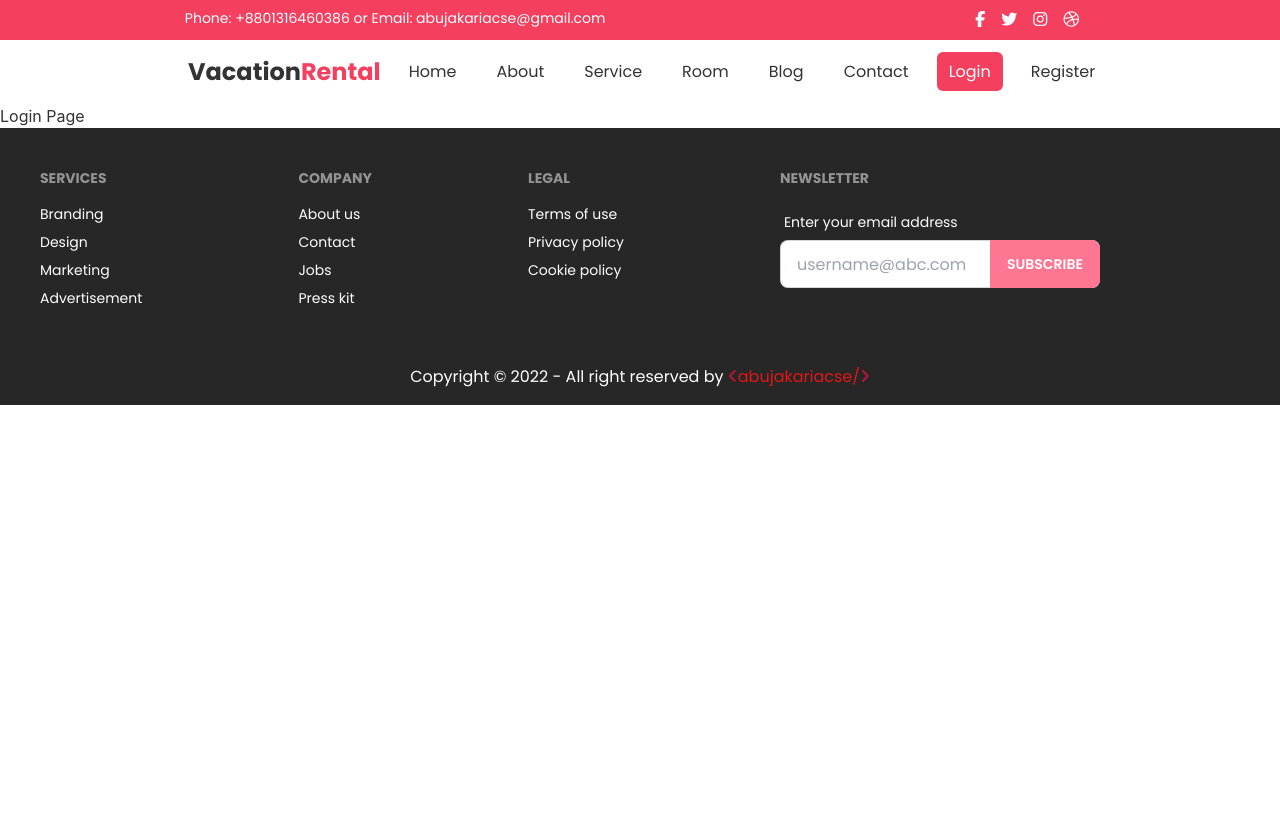
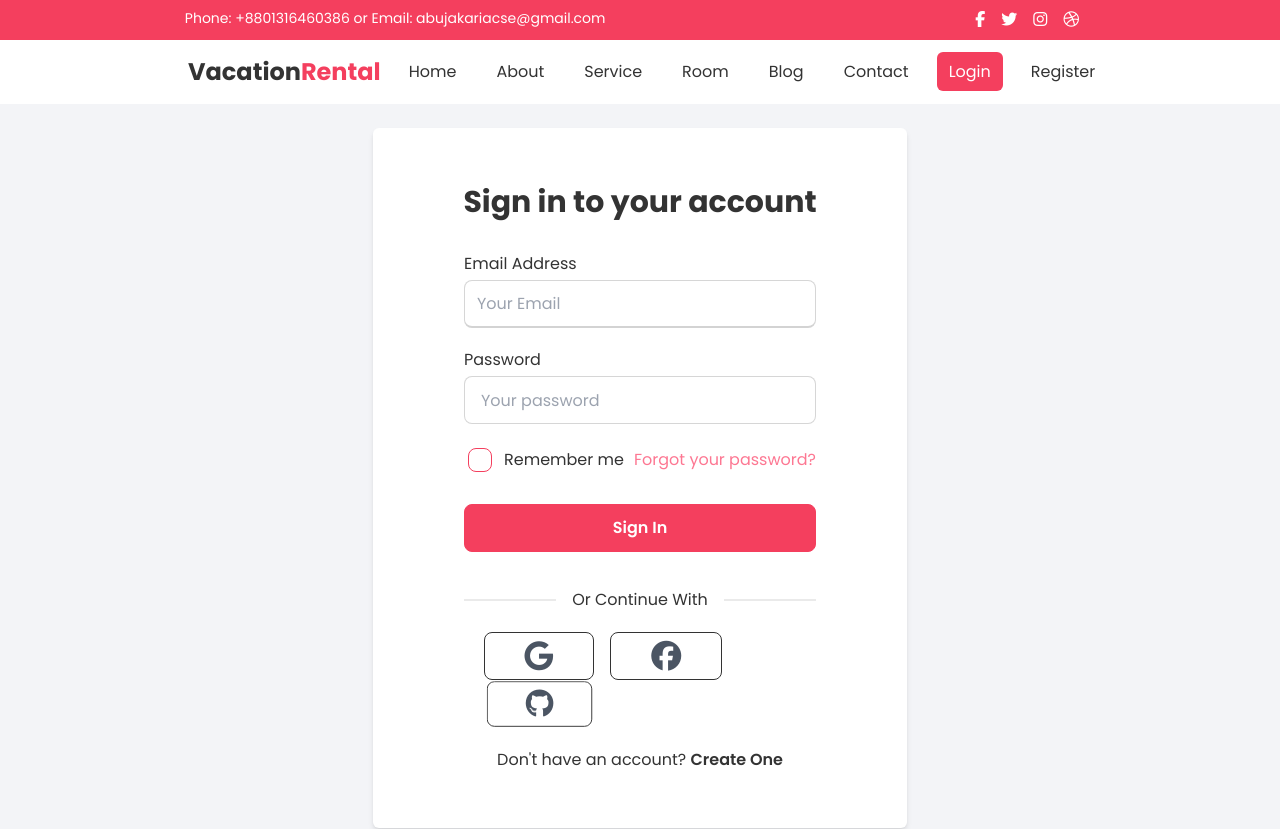
Before and after one commit to abujakariacse/vacation-rental, a React (Create React App) app: page /login in a window 1280 px wide. Shown: the top 829 px of the page. Before the commit the page ends 800 px from the top, so only its background shows below. Built offline with nearby package versions, Linux system fonts and the light colour scheme.

Commit message:
login page done

```diff
--- a/src/Pages/AppartmentRooms.js
+++ b/src/Pages/AppartmentRooms.js
@@ -2,9 +2,9 @@ import React from 'react';
 import { Parallax } from 'react-parallax';
 import RoomsBanner from '../images/about-banner.webp';
 import Room from './Shared/Room';
-import Loader from './Shared/Loader';
 import useRooms from '../hooks/useRooms';
 import { useNavigate } from 'react-router-dom';
+import ContentLoading from './Shared/ContentLoading';
 
 const AppartmentRooms = () => {
     const [rooms, isLoading] = useRooms();
@@ -14,7 +14,7 @@ const AppartmentRooms = () => {
     }
 
     if (isLoading) {
-        return <Loader />
+        return <ContentLoading />
     };
     return (
         <div className='font-[Poppins] min-h-screen'>
--- a/src/Pages/Blogs.js
+++ b/src/Pages/Blogs.js
@@ -1,13 +1,13 @@
 import React from 'react';
 import BlogsBannaer from '../images/blog-1.webp';
 import { Parallax } from 'react-parallax';
-import Loader from './Shared/Loader';
 import Blog from './Shared/Blog';
 import useBlogs from '../hooks/useBlogs';
+import ContentLoading from './Shared/ContentLoading';
 const Blogs = () => {
     const [blogs, isLoading] = useBlogs();
     if (isLoading) {
-        return <Loader />
+        return <ContentLoading />
     }
     return (
         <div className=' min-h-screen'>
--- a/src/Pages/Home/Banner.js
+++ b/src/Pages/Home/Banner.js
@@ -5,9 +5,9 @@ import "react-datepicker/dist/react-datepicker.css";
 import { Parallax } from 'react-parallax';
 import BgImage from '../../images/banner.webp';
 import useRooms from '../../hooks/useRooms';
-import Loader from '../Shared/Loader';
 import { Link, useNavigate } from 'react-router-dom';
 import Swal from 'sweetalert2';
+import ContentLoading from '../Shared/ContentLoading';
 
 const Banner = () => {
     const [room, isLoading] = useRooms();
@@ -62,7 +62,7 @@ const Banner = () => {
 
     };
     if (isLoading) {
-        return <Loader />
+        return <ContentLoading />
     }
     return (
         <div>
--- a/src/Pages/Home/Reviews.js
+++ b/src/Pages/Home/Reviews.js
@@ -10,7 +10,7 @@ import { Pagination, Navigation } from "swiper";
 import { useState } from "react";
 import { useEffect } from "react";
 import { useQuery } from "react-query";
-import Loader from "../Shared/Loader";
+import ContentLoading from "../Shared/ContentLoading";
 
 const Reviews = () => {
     const [windowSize, setWindowSize] = useState(window.innerWidth);
@@ -24,7 +24,7 @@ const Reviews = () => {
         fetch('http://localhost:5000/reviews')
             .then(res => res.json()));
     if (isLoading) {
-        return <Loader />
+        return <ContentLoading />
     }
 
     return (
--- a/src/Pages/Home/Rooms.js
+++ b/src/Pages/Home/Rooms.js
@@ -1,7 +1,7 @@
 import React from 'react';
 import { useNavigate } from 'react-router-dom';
 import useRooms from '../../hooks/useRooms';
-import Loader from '../Shared/Loader';
+import ContentLoading from '../Shared/ContentLoading';
 import Room from '../Shared/Room';
 
 const Rooms = () => {
@@ -13,7 +13,7 @@ const Rooms = () => {
     }
 
     if (isLoading) {
-        return <Loader />
+        return <ContentLoading />
     }
     return (
         <div className='bg-accent lg:py-20 py-5 font-[Poppins]'>
--- a/src/Pages/Login.js
+++ b/src/Pages/Login.js
@@ -1,9 +1,62 @@
 import React from 'react';
+import { Link } from 'react-router-dom';
 
 const Login = () => {
+    const handleFormSubmit = e => {
+        e.preventDefault();
+    }
     return (
-        <div>
-            <h2>Login Page</h2>
+        <div className='font-[Poppins] bg-accent flex justify-center'>
+            <div class="card bg-base-100 lg:w-5/12 lg:shadow-md lg:rounded-md rounded-none lg:my-6 lg:py-6">
+                <div class="card-body">
+                    <h1 className='lg:text-3xl text-2xl font-bold mb-6 text-center'>Sign in to your account</h1>
+                    <form onSubmit={handleFormSubmit}>
+                        <div>
+                            <div className='mb-5 lg:w-9/12 mx-auto'>
+                                <label className='block mb-1' htmlFor="email">Email Address</label>
+                                <input type="email" placeholder="Your Email" className="input input-bordered w-full placeholder:pl-2 max-w-lg focus:outline-none focus:border-2" />
+                            </div>
+                            <div className='my-4 lg:w-9/12 mx-auto'>
+                                <label className='block mb-1' htmlFor="password">Password</label>
+                                <input type="password" placeholder="Your password" className="input input-bordered w-full max-w-lg focus:outline-none focus:border-2" />
+                            </div>
+                            <div className='lg:w-9/12 mx-auto '>
+                                <div class="flex justify-between items-center">
+                                    <div>
+                                        <label className='label'>
+                                            <input type="checkbox" class="checkbox checkbox-primary" />
+                                            <span className='label-text ml-3 lg:text-base text-xs cursor-pointer'>Remember me</span>
+                                        </label>
+                                    </div>
+                                    <h4 className='text-secondary lg:text-base text-xs'><Link to='/passwordreset'>Forgot your password?</Link></h4>
+                                </div>
+                            </div>
+                            <div className='lg:mt-6 mt-2 text-center'>
+                                <input className='btn lg:w-9/12 w-full btn-primary text-base normal-case text-white' type="submit" value="Sign In" />
+                            </div>
+                            <div className='lg:w-9/12 mx-auto lg:mt-10'>
+                                <div class="divider">Or Continue With</div>
+                            </div>
+                            <div className='lg:w-8/12 w-11/12 mx-auto mt-6'>
+                                <button className="btn btn-outline px-10 hover:bg-transparent hover:text-black">
+                                    <i className="fa-brands fa-google text-3xl text-gray-600"></i>
+                                </button>
+                                <span className='mx-2'></span>
+                                <button className="btn btn-outline px-10 hover:bg-transparent hover:text-black">
+                                    <i className="fa-brands fa-facebook text-3xl text-gray-600"></i>
+                                </button>
+                                <span className='mx-2'></span>
+                                <button className="btn btn-outline px-10 lg:inline hidden hover:bg-transparent hover:text-black">
+                                    <i className="fa-brands fa-github text-3xl text-gray-600"></i>
+                                </button>
+                            </div>
+                            <div>
+                                <h2 className='text-center mt-5'>Don't have an account? <span className='font-semibold'><Link to='register'>Create One</Link></span></h2>
+                            </div>
+                        </div>
+                    </form>
+                </div>
+            </div>
         </div>
     );
 };
--- a/src/Pages/RoomDetail.js
+++ b/src/Pages/RoomDetail.js
@@ -5,8 +5,8 @@ import DatePicker from "react-datepicker";
 import WidthImg from '../images/icons/width.png';
 import BedImg from '../images/icons/bed.png';
 import InternetImg from '../images/icons/internet.png';
-import Loader from './Shared/Loader';
 import Swal from 'sweetalert2';
+import ContentLoading from './Shared/ContentLoading';
 
 const RoomDetail = () => {
     const { id } = useParams();
@@ -62,7 +62,7 @@ const RoomDetail = () => {
     }
 
     if (isLoading) {
-        return <Loader />
+        return <ContentLoading />
     };
     const { _id, name, image, rentFee, size, bed, view, max, detail } = roomDetail;
     return (
--- /dev/null
+++ b/src/Pages/Shared/ContentLoading.js
@@ -0,0 +1,15 @@
+import React from 'react';
+
+const ContentLoading = () => {
+    return (
+        <div className='font-[Poppins]'>
+            <h2 className='text-3xl text-center my-5'>Loading...</h2>
+            <div className='flex justify-center'>
+                <progress class="progress w-56 progress-primary"></progress>
+            </div>
+
+        </div>
+    );
+};
+
+export default ContentLoading;
--- a/src/Pages/Shared/Loader.js
+++ b/src/Pages/Shared/Loader.js
@@ -3,7 +3,7 @@ import { ThreeCircles } from 'react-loader-spinner';
 
 const Loader = () => {
     return (
-        <div className='flex justify-center items-center h-96'>
+        <div className='flex justify-center items-center min-h-screen'>
             <ThreeCircles
                 color="#F43F5E"
                 height={110}
--- a/src/Pages/Shared/OurServices.js
+++ b/src/Pages/Shared/OurServices.js
@@ -1,14 +1,14 @@
 import React from 'react';
 import Service from './Service';
 import { useQuery } from "react-query";
-import Loader from './Loader';
+import ContentLoading from './ContentLoading';
 
 const OurServices = () => {
     const { data: services, isLoading } = useQuery('services', () =>
         fetch('http://localhost:5000/services')
             .then(res => res.json()));
     if (isLoading) {
-        return <Loader />
+        return <ContentLoading />
     };
     return (
         <div className=' font-[Poppins]'>
```
